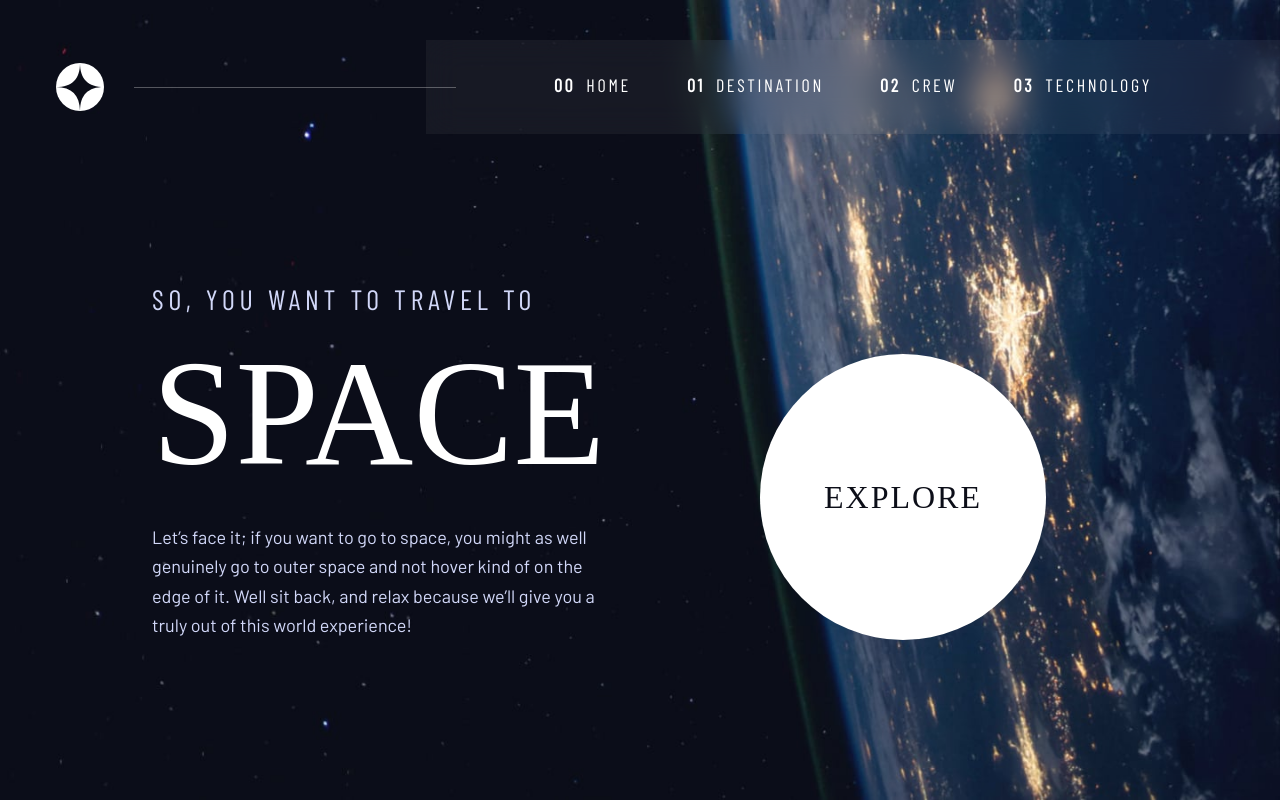
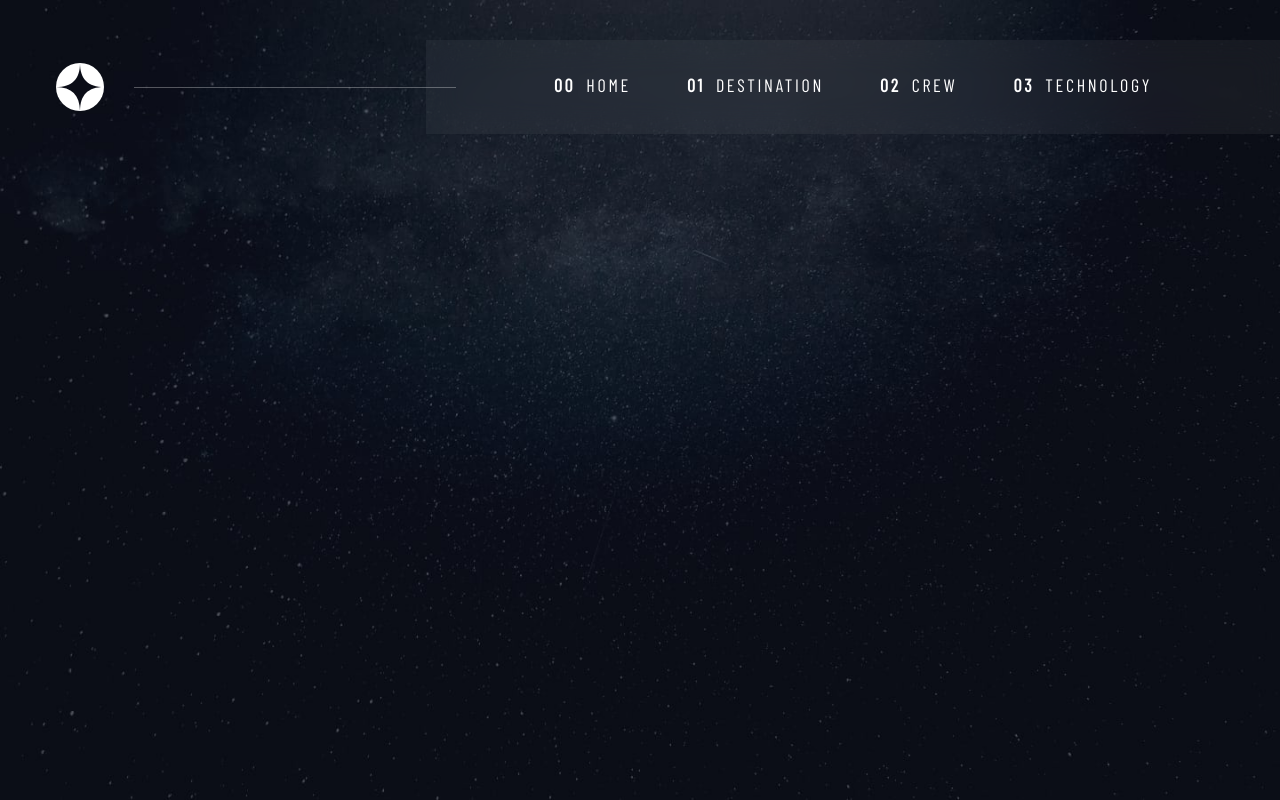
Before and after one commit to wojciechgrochecki/space-tourism, a React (Vite) app: page / in a window 1280 px wide. Built offline with nearby package versions, Linux system fonts and the light colour scheme; a web font is replaced by a local one.

Commit message:
create DestinationPage component

```diff
--- a/src/App.tsx
+++ b/src/App.tsx
@@ -1,10 +1,12 @@
 import "./App.css";
+import DestinationPage from "./components/DestinationPage";
 import HomePage from "./components/HomePage";
 
 function App() {
   return (
     <div>
-      <HomePage />
+      {/* <HomePage /> */}
+      <DestinationPage />
     </div>
   );
 }
--- /dev/null
+++ b/src/components/DestinationPage.tsx
@@ -0,0 +1,13 @@
+import Navigation from "./Navigation";
+
+export default function DestinationPage({}) {
+  return (
+    <div
+      className="grid min-h-screen grid-rows-[min-content_1fr] overflow-x-hidden bg-dark bg-destination-mobile
+    bg-cover  bg-no-repeat md:bg-destination-tablet lg:bg-destination-desktop"
+    >
+      <Navigation />
+      <div className="content"></div>
+    </div>
+  );
+}
```
